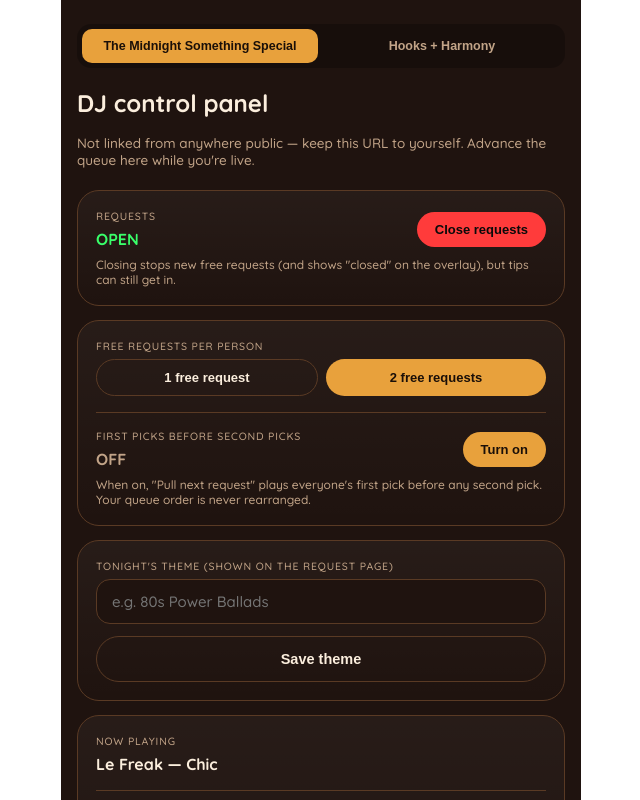
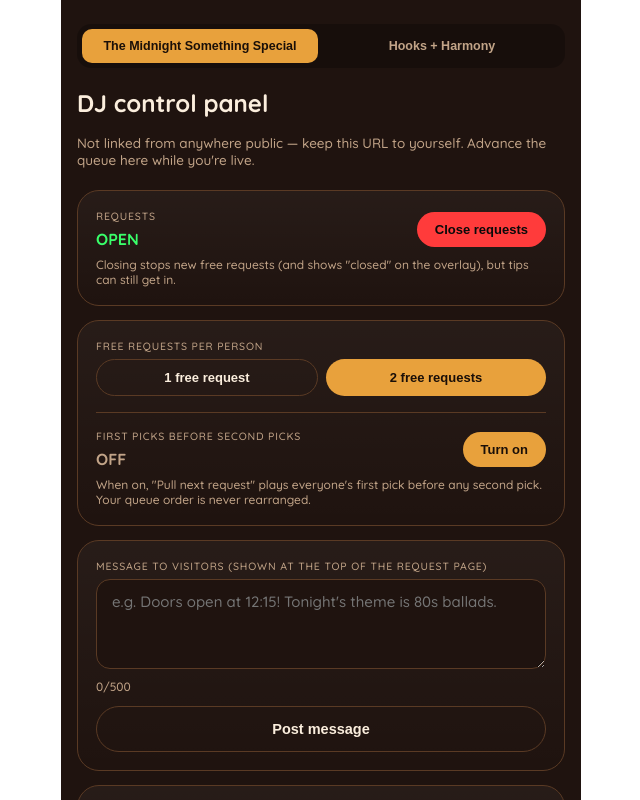
Before and after one commit to jackieespada/midnight.something.special, a Next.js app: page /dj in a window 1280 px wide. Shown: the top 800 px of the page, without its empty margins (319-959 px from the left). Built offline with nearby package versions, Linux system fonts and the light colour scheme.

Commit message:
add message box to DJ panel.

```diff
--- a/app/dj/page.tsx
+++ b/app/dj/page.tsx
@@ -25,6 +25,7 @@ export default function DjPage() {
   const [title, setTitle] = useState("");
   const [artist, setArtist] = useState("");
   const [themeInput, setThemeInput] = useState("");
+  const [announceInput, setAnnounceInput] = useState("");
 
   const [pollQuestion, setPollQuestion] = useState("");
   const [pollOptions, setPollOptions] = useState(["", "", "", ""]);
@@ -110,6 +111,15 @@ export default function DjPage() {
     });
     setTitle("");
     setArtist("");
+    load();
+  }
+
+  async function saveAnnouncement(text: string) {
+    await fetch(`${apiPrefix}/announcement`, {
+      method: "POST",
+      headers: { "Content-Type": "application/json" },
+      body: JSON.stringify({ text }),
+    });
     load();
   }
 
@@ -457,6 +467,40 @@ export default function DjPage() {
         <p style={{ color: "var(--ink-dim)", fontSize: 12, marginTop: 8, marginBottom: 0 }}>
           When on, "Pull next request" plays everyone's first pick before any second pick. Your queue order is never rearranged.
         </p>
+      </div>
+
+      <div style={cardStyle}>
+        <div style={labelStyle}>Message to visitors (shown at the top of the request page)</div>
+        <textarea
+          style={{ ...inputStyle, minHeight: 90, resize: "vertical" }}
+          value={announceInput}
+          onChange={(e) => setAnnounceInput(e.target.value.slice(0, 500))}
+          placeholder="e.g. Doors open at 12:15! Tonight's theme is 80s ballads."
+        />
+        <div style={{ color: "var(--ink-dim)", fontSize: 12, marginTop: 6 }}>{announceInput.length}/500</div>
+        <button
+          style={ghostBtnStyle}
+          onClick={async () => {
+            await saveAnnouncement(announceInput);
+          }}
+        >
+          Post message
+        </button>
+        {state?.announcement && (
+          <div style={{ marginTop: 14 }}>
+            <div style={{ fontSize: 12, color: "var(--gold)", marginBottom: 4 }}>Currently live:</div>
+            <div style={{ fontSize: 14, whiteSpace: "pre-wrap" }}>{state.announcement}</div>
+            <button
+              style={{ ...ghostBtnStyle, marginTop: 8, borderColor: "var(--signal)", color: "var(--signal)" }}
+              onClick={async () => {
+                await saveAnnouncement("");
+                setAnnounceInput("");
+              }}
+            >
+              Clear message
+            </button>
+          </div>
+        )}
       </div>
 
       <div style={cardStyle}>
```
